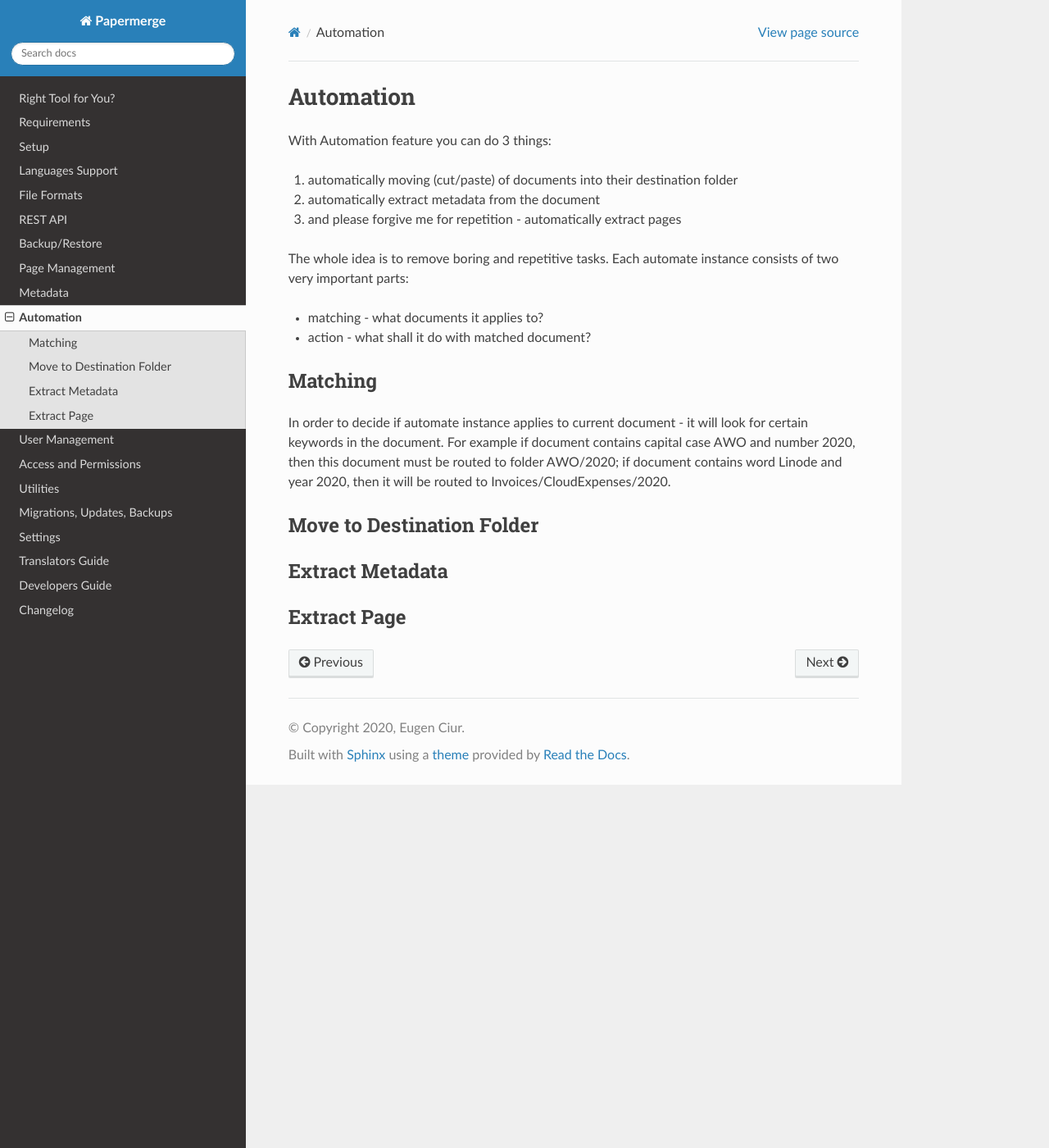
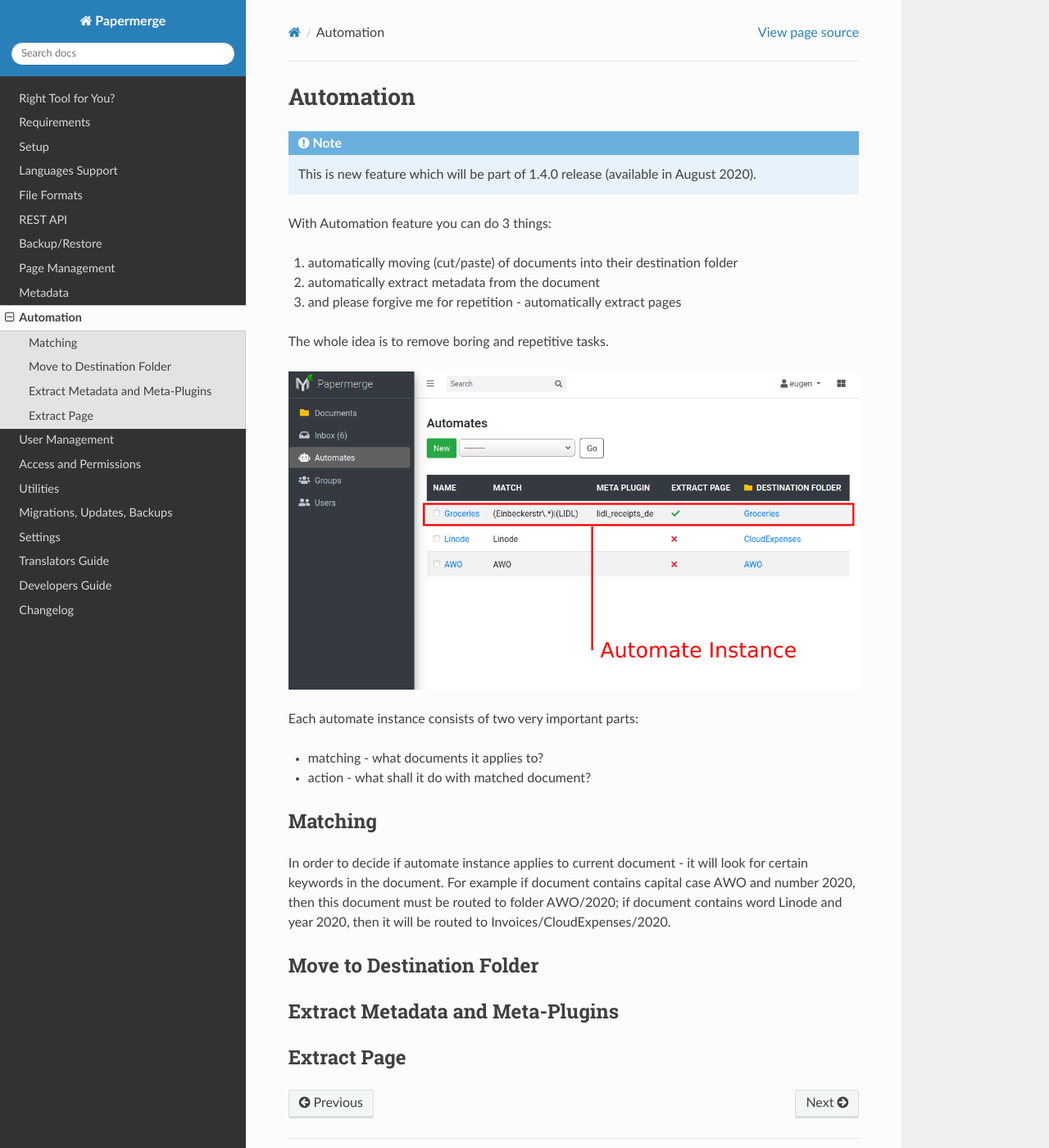
Before and after one commit to ciur/papermerge, a Sphinx documentation site: the page built from docs/source/automation.rst, in a window 1280 px wide and 1400 px high. Shown: the whole window at 82% size. Built offline with Sphinx 7.4.7 and the Read the Docs theme 2.0.0, drawn with Linux system fonts in a browser that asks for light colours.

Commit message:
documentation about automate feature

```diff
--- a/docs/source/automation.rst
+++ b/docs/source/automation.rst
@@ -1,5 +1,9 @@
 Automation
 ============
+
+.. note::
+
+    This is new feature which will be part of 1.4.0 release (available in August 2020).
 
 With Automation feature you can do 3 things:
 
@@ -8,6 +12,11 @@
 3. and please forgive me for repetition - automatically extract pages
 
 The whole idea is to remove boring and repetitive tasks.
+
+
+.. figure:: img/automates/01-automates.png
+
+
 Each automate instance consists of two very important parts:
 
 * matching - what documents it applies to?
@@ -26,8 +35,8 @@
 ~~~~~~~~~~~~~~~~~~~~~~~~~~~
 
 
-Extract Metadata
-~~~~~~~~~~~~~~~~~
+Extract Metadata and Meta-Plugins
+~~~~~~~~~~~~~~~~~~~~~~~~~~~~~~~~~~~
 
 
 Extract Page
```
Also changed, not shown: docs/source/img/automates/01-automates.png (added).
